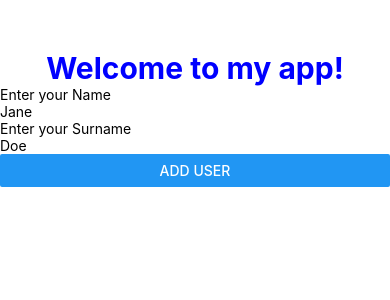
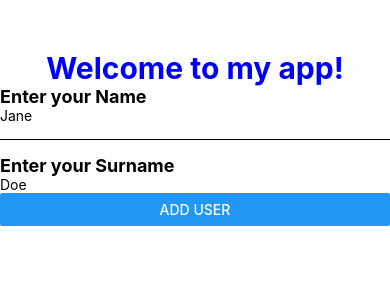
Before and after one commit to ST10512443/First_App, a React Native app in the folder my-app/: screen / in a window 390 px wide. Shown: the top 300 px of the page. Built offline with nearby package versions, Linux system fonts and the light colour scheme.

Commit message:
made name and surname bold and added a line

```diff
--- a/my-app/App.tsx
+++ b/my-app/App.tsx
@@ -8,9 +8,12 @@ export default function App() {
       <Text style={styles.welcomeTxt}>Welcome to my app!</Text>
 
 
-      <Text>Enter your Name</Text>
+      <Text style={styles.labelTxt}>Enter your Name</Text>
       <TextInput placeholder="Jane"/>
-      <Text>Enter your Surname</Text>
+
+      <View style={styles.line}></View>
+
+      <Text style={styles.labelTxt}>Enter your Surname</Text>
       <TextInput placeholder="Doe"/>
 
 
@@ -28,4 +31,15 @@ const styles = StyleSheet.create({
    fontSize: 30,
    textAlign: 'center'
   },
+
+  labelTxt: {
+    fontWeight: "bold",
+    fontSize: 18,
+  },
+
+  line: {
+    height: 1,
+    backgroundColor: "black",
+    marginVertical: 15,
+  },
 });
```
